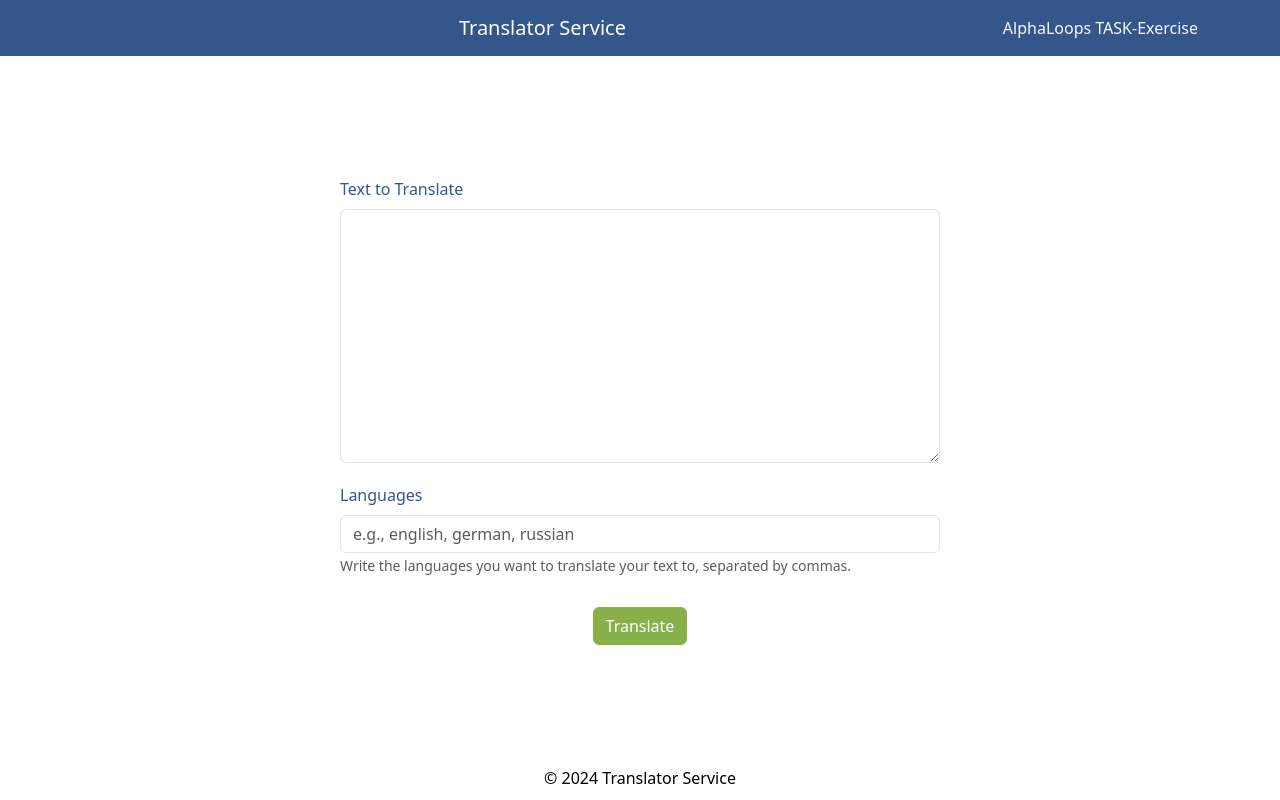
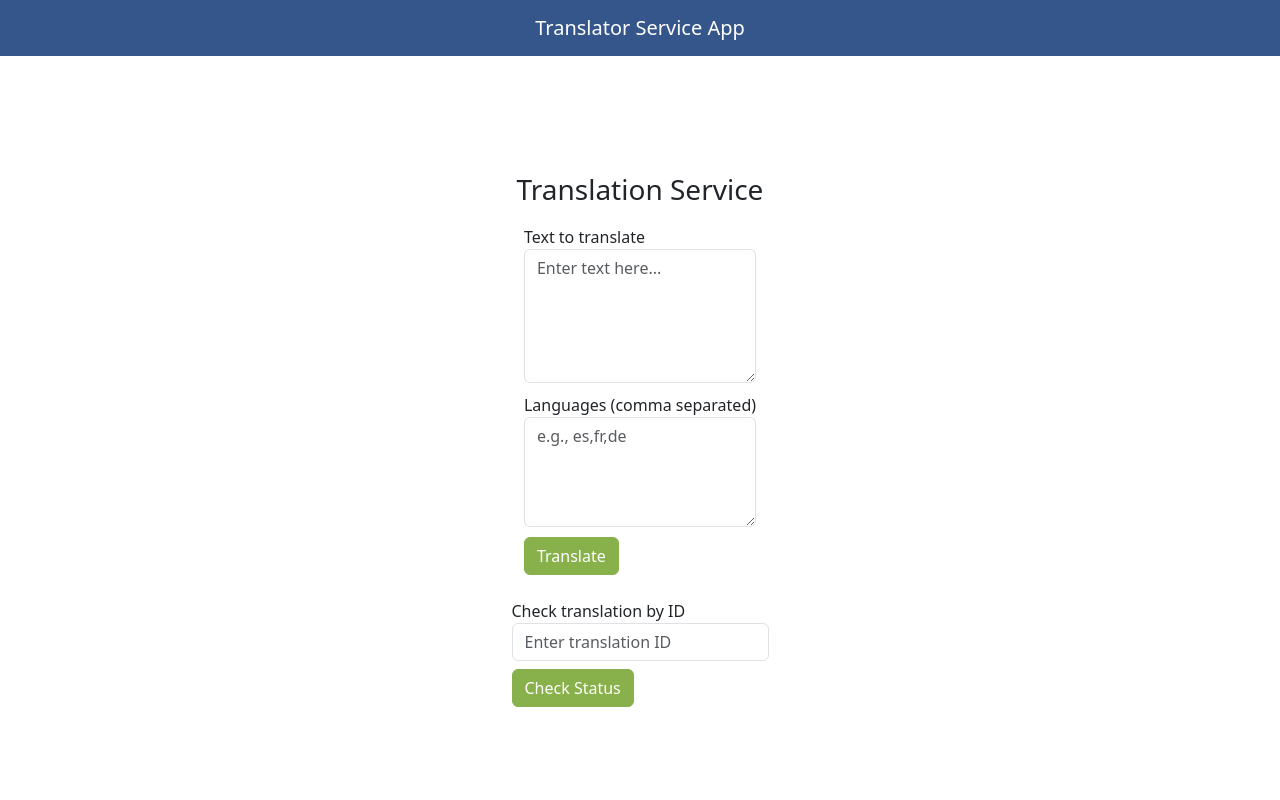
Before and after one commit to wagnerdalpiccol/fastapi-course, a FastAPI app: page /index in a window 1280 px wide. Run offline with FastAPI, Linux system fonts and the light colour scheme; some libraries are stand-ins or nearby versions.

Commit message:
dt02012025_2

```diff
--- a/app/main.py
+++ b/app/main.py
@@ -28,16 +28,20 @@ def index(request: Request):
 
 @app.post("/translate/", response_model=schemas.TaskResponse)
 def translate(request: schemas.TranslationRequest, background_tasks: BackgroundTasks, db: Session = Depends(get_db)):
-    task = crud.create_translation_task(db, request.Text, request.languages)
+    task = crud.create_translation_task(db, request.text, request.languages)
     background_tasks.add_task(perform_translation, task.id, request.text, request.languages, db)
-    return {"task_id": {task.id}}
+    return {"task_id": task.id}
 
 @app.get("/translate/{task_id}", response_model=schemas.TranslationStatus)
 def get_translate(task_id: int, db: Session = Depends(get_db)):
     task = crud.get_translation_task(db, task_id)
     if not task:
         raise HTTPException(status_code=404, detail="Task not found")
-    return {"task_id": {task.id}, "status": task.status, "translation": task.translation}
+    return {
+        "task_id": task.id,
+        "status": task.status,
+        "translations": task.translations
+    }
 
 @app.get("/translate/content/{task_id}")
 def get_translate_content(task_id: int, db: Session = Depends(get_db)):
--- a/app/templates/index.html
+++ b/app/templates/index.html
@@ -1,13 +1,12 @@
 <!DOCTYPE html>
 <html lang="en">
+
 <head>
-    <meta charset="UTF-8" />
-    <meta name="viewport" content="width=device-width, initial-scale=1.0" />
-    <title>Translator Service</title>
-    <link
-      href="https://cdn.jsdelivr.net/npm/bootstrap@5.3.0/dist/css/bootstrap.min.css"
-      rel="stylesheet"
-    />
+    <meta charset="UTF-8">
+    <meta name="viewport" content="width=device-width, initial-scale=1.0">
+    <title>Translation Service</title>
+    <!-- Bootstrap css-->
+    <link href="https://cdn.jsdelivr.net/npm/bootstrap@5.3.0/dist/css/bootstrap.min.css" rel="stylesheet">
     <style>
         body,
         html {
@@ -17,30 +16,31 @@
             display: flex;
             flex-direction: column;
         }
+
         .content {
             flex: 1;
         }
+
         .navbar {
-        background-color: #34568b;
+            background-color: #34568B;
         }
+
         .btn-primary {
-        background-color: #88b04b;
-        border-color: #88b04b;
+            background-color: #88B04B;
+            border-color: #88B04B;
         }
+
         .form-label {
-        color: #34568b;
+            color: #34568B;
         }
-      .logo {
-        max-width: 30%;
-        height: auto;
-        padding: 20px;
-      }
+
         .footer {
             color: black;
             text-align: center;
             padding: 10px 0;
             width: 100%;
         }
+
         .form-container {
             display: flex;
             justify-content: center;
@@ -49,91 +49,161 @@
             height: 100%;
             padding: 20px;
         }
+
         .form-box {
             width: 100%;
             max-width: 600px;
             margin: 10px 0;
         }
+
         .btn-container {
             text-align: center;
             margin-top: 20px;
         }
+
+        .progress-bar {
+            transition: width 0.5s ease-in-out;
+        }
     </style>
 </head>
+
 <body>
     <nav class="navbar navbar-expand-lg navbar-dark">
         <div class="container">
-        <a class="navbar-brand mx-auto" href="#">Translator Service</a>
-        <div class="navbar-text text-light">AlphaLoops TASK-Exercise</div>
+            <a class="navbar-brand mx-auto" href="#">Translator Service App</a>
         </div>
     </nav>
 
     <div class="content">
         <div class="container form-container">
+            <h3 class="text-center mt-4">Translation Service</h3>
+
+            <form id="translationForm">
                 <div class="form-box">
-          <label for="text" class="form-label">Text to Translate</label>
-          <textarea id="text" class="form-control" rows="10"></textarea>
+                    <label for="textToTranslate">Text to translate</label>
+                    <textarea class="form-control" id="textToTranslate" rows="5"
+                        placeholder="Enter text here..."></textarea>
                 </div>
                 <div class="form-box">
-          <label for="languages" class="form-label">Languages</label>
-          <input
-            id="languages"
-            class="form-control"
-            type="text"
-            placeholder="e.g., english, german, russian"
-          />
-          <small class="form-text text-muted"
-            >Write the languages you want to translate your text to, separated
-            by commas.</small
-          >
+                    <label for="languages">Languages (comma separated)</label>
+                    <textarea class="form-control" id="languages" rows="4" placeholder="e.g., es,fr,de"></textarea>
                 </div>
-        <div class="btn-container">
-          <button class="btn btn-primary" onclick="translateText()">
-            Translate
-          </button>
+                <button type="button" class="btn btn-primary translate-button"
+                    onclick="submitTranslation()">Translate</button>
+            </form>
+
+            <div class="mt-4" id="results" style="display: none;">
+                <h3>Translation Results</h3>
+                <pre id="translationResults"></pre>
+            </div>
+
+            <div class="mt-4" id="progress-container" style="display: none;">
+                <h4 id="progress-text">Translation in progress...</h4>
+                <div class="progress">
+                    <div id="progress-bar" class="progress-bar progress-bar-striped progress-bar-animated"></div>
+                </div>
+            </div>
+
+            <div class="mt-4">
+                <label for="search-id">Check translation by ID</label>
+                <input type="number" id="search-id" class="form-control" placeholder="Enter translation ID"></input>
+                <button id="search-button" class="btn btn-primary mt-2" onclick="checkTranslationStatus()">Check
+                    Status</button>
+            </div>
+
+            <div class="mt-4" id="status-container" style="display: none;">
+                <h4>Translation Status</h4>
+                <pre id="statusResult"></pre>
             </div>
         </div>
     </div>
 
-    <div class="footer">&copy; 2024 Translator Service</div>
+    <!--Bootstrap JS and dependencies-->
+    <script src="https://cdn.jsdelivr.net/npm/jquery@3.7.1/dist/jquery.min.js"></script>
+    <script src="https://cdn.jsdelivr.net/npm/popper.js@1.16.1/dist/umd/popper.min.js"></script>
+    <script src="https://cdn.jsdelivr.net/npm/bootstrap@5.3.0/dist/js/bootstrap.bundle.min.js"></script>
+
+    <!--Axios for making HTTP requests-->
+    <script src="https://cdn.jsdelivr.net/npm/axios/dist/axios.min.js"></script>
 
     <script>
-      async function translateText() {
-        // Extract the text and languages from the form
-        var text_for_translation = document.getElementById("text").value;
-        var languages_chosen = document.getElementById("languages").value;
+        async function submitTranslation() {
+            const text = document.getElementById('textToTranslate').value;
+            const languages = document.getElementById('languages').value.split(',').map(lang => lang.trim());
 
-        // Prepare the payload
-        var payload = {
-          text: text_for_translation,
-          languages: languages_chosen,
-        };
+            if (!text || languages.length === 0) {
+                alert('Please provide text and languages');
+                return;
+            }
+
+            const progressBar = document.getElementById('progress-bar');
+            const progressText = document.getElementById('progress-text');
+
+            // Reset progress bar
+            progressBar.classList.remove('bg-success');
+            progressBar.classList.add('bg-primary');
+            progressBar.style.width = '0%';
+            progressText.textContent = 'Translation in progress...';
 
             try {
-          // Execute the POST request to the translation endpoint
-          const response = await fetch("http://localhost:8000/translate", {
-            method: "POST",
-            headers: {
-              "Content-Type": "application/json",
-            },
-            body: JSON.stringify(payload),
+                const response = await axios.post('http://localhost:8000/translate/', {
+                    text: text,
+                    languages: languages
                 });
 
-          // Check if the response is OK
-          if (!response.ok) {
-            throw new Error(`HTTP error! Status: ${response.status}`);
+                const taskId = response.data.task_id;
+                alert(`Task ID: ${taskId}`);
+
+                document.getElementById('progress-container').style.display = 'block';
+                let progress = 0;
+
+                while (progress < 100) {
+                    await new Promise(resolve => setTimeout(resolve, 1000));
+                    const resultResponse = await axios.get(`http://localhost:8000/translate/${taskId}`);
+                    const translationResult = resultResponse.data;
+
+                    if (translationResult.status === 'completed') {
+                        progress = 100;
+                    } else {
+                        progress += 20;
+                        progressBar.style.width = `${progress}%`;
+                    }
                 }
 
-          // Parse and handle the response
-          const result = await response.json();
-          alert("Translation request submitted. ID: " + result.id);
-          window.location.href = "/translate/" + result.id;
-        } catch (error) {
-          console.error("Error:", error);
-          alert("Failed to submit translation request.");
+                progressBar.classList.remove('bg-primary');
+                progressBar.classList.add('bg-success');
+                progressBar.style.width = '100%';
+                progressText.textContent = 'Translation complete!';
+
+                document.getElementById('translationResults').textContent = JSON.stringify(translationResult.translation, null, 2);
+                document.getElementById('results').style.display = 'block';
+
+            } catch (e) {
+                console.error('Error submitting translation', e);
+                alert('Error submitting translation');
+            }
+        }
+
+        async function checkTranslationStatus() {
+            const id = document.getElementById('search-id').value;
+            if (!id) {
+                alert('Please provide a valid translation ID');
+                return;
+            }
+
+            try {
+                const response = await axios.get(`http://localhost:8000/translate/${id}`);
+                const translationResult = response.data;
+
+                document.getElementById('statusResult').textContent = JSON.stringify(translationResult, null, 2);
+                document.getElementById('status-container').style.display = 'block';
+
+            } catch (e) {
+                console.error('Error fetching translation status', e);
+                alert('Error fetching translation status');
             }
         }
     </script>
-    <script src="https://cdn.jsdelivr.net/npm/bootstrap@5.3.0/dist/js/bootstrap.bundle.min.js"></script>
 </body>
+
 </html>
--- a/app/utils.py
+++ b/app/utils.py
@@ -14,7 +14,7 @@ def perform_translation(task_id:int, text: str, languages: list,db: Session):
     for lang in languages:
         try:
             response = openai.ChatCompletion.create(
-                model="gpt-4",
+                model="gpt-3.5-turbo",
                 messages=[
                     {"role": "system", "content": f"You are a helpful assistant that translate text into {lang}."},
                     {"role": "user", "content": text}
```
Lines whose indentation alone changed are shown as unchanged.
